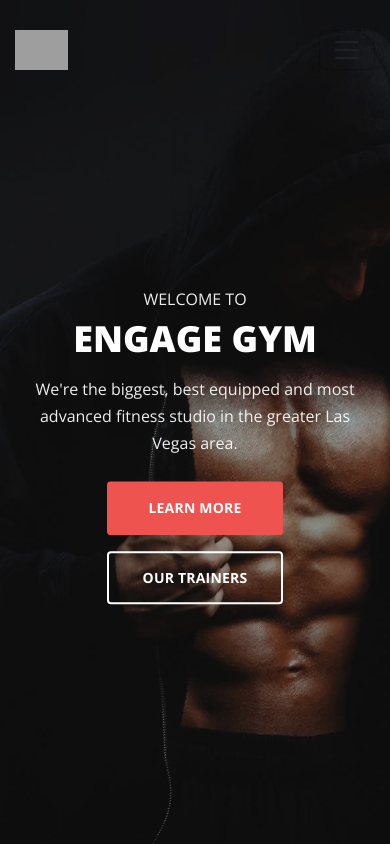
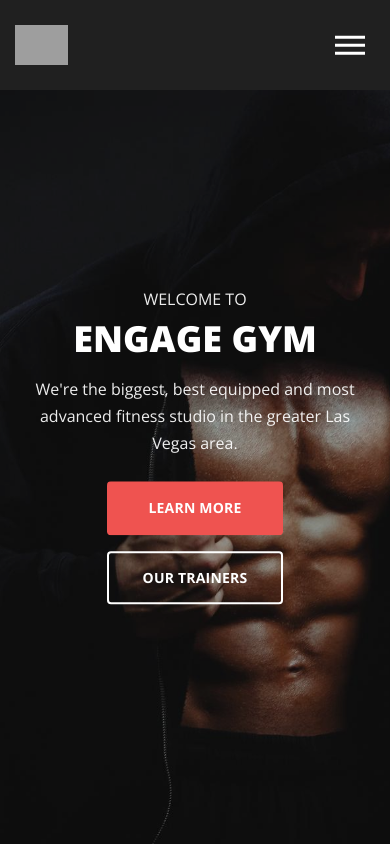
Before and after one commit to EslamElgharbawy/GYM, a React (Vite) app: page / in a window 390 px wide. Shown: the top 844 px of the page. Built offline with nearby package versions, Linux system fonts and the light colour scheme; grey boxes are pictures that could not be loaded.

Commit message:
enhance navbar with custom toggle, animated mobile menu, and responsive styling

```diff
--- a/package.json
+++ b/package.json
@@ -13,6 +13,7 @@
     "@fortawesome/fontawesome-free": "^7.2.0",
     "bootstrap": "^5.3.8",
     "countup.js": "^2.9.0",
+    "framer-motion": "^12.38.0",
     "react": "^19.2.0",
     "react-bootstrap": "^2.10.10",
     "react-dom": "^19.2.0",
--- a/src/components/Header/Header.jsx
+++ b/src/components/Header/Header.jsx
@@ -2,10 +2,12 @@ import Container from "react-bootstrap/Container";
 import Nav from "react-bootstrap/Nav";
 import Navbar from "react-bootstrap/Navbar";
 import logo from "../../assets/images/gym-light.png";
+import { AnimatePresence, motion } from "framer-motion";
 import { useEffect, useRef, useState } from "react";
 export default function Header() {
   const [active, setactive] = useState("home");
   const [NavBg, setNavBg] = useState(false);
+  const [isopen, setisOpen] = useState(null);
   const [show, setshow] = useState(true);
   const lastScroll = useRef(0);
   const sections = [
@@ -38,7 +40,7 @@ export default function Header() {
       } else {
         setNavBg(false);
       }
-      if (scrollY > lastScroll.current && scrollY > 100) {
+      if (scrollY > lastScroll.current && scrollY > 100 && !isopen) {
         setshow(false);
       } else {
         setshow(true);
@@ -54,12 +56,12 @@ export default function Header() {
     return () => {
       window.removeEventListener("scroll", handleScroll);
     };
-  }, []);
+  }, [isopen]);
   return (
     <>
       <Navbar
         expand="lg"
-        className={`nav p-0 ${NavBg ? "nav-scrolled" : "bg-transparent"} ${show ? "" : "isShow"}`}
+        className={`nav p-0 ${NavBg ? "nav-scrolled" : "bg-transparent"} ${show ? "" : "isShow"} `}
       >
         <Container className="h-100">
           <Navbar.Brand href="#">
@@ -67,7 +69,16 @@ export default function Header() {
               <img src={logo} alt="" className="w-100 h-100 object-fit-cover" />
             </div>
           </Navbar.Brand>
-          <Navbar.Toggle aria-controls="basic-navbar-nav" />
+          <div
+            onClick={() => {
+              setisOpen(!isopen);
+            }}
+            className="nav_toggle d-xl-none"
+          >
+            <span
+              className={`nav_toggle_icon ${isopen ? "active" : ""}`}
+            ></span>
+          </div>
           <Navbar.Collapse id="basic-navbar-nav" className="flex-grow-0 h-100">
             <Nav className="me-auto gap-4 h-100 align-items-center">
               {sections.map((id) => (
@@ -86,6 +97,35 @@ export default function Header() {
               ))}
             </Nav>
           </Navbar.Collapse>
+          {isopen && (
+            <AnimatePresence>
+              <motion.div
+                initial={{ height: 0, opacity: 0 }}
+                animate={{ height: "auto", opacity: 1 }}
+                exit={{ height: 0, opacity: 0 }}
+                transition={{ duration: 0.3 }}
+                className="open_menu p-3"
+              >
+                <Nav className="me-auto gap-4 h-100 align-items-center">
+                  {sections.map((id) => (
+                    <a
+                      key={id}
+                      href={`#${id}`}
+                      onClick={() => {
+                        if (id === "home") {
+                          window.scrollTo({ top: 0, behavior: "smooth" });
+                        }
+                        setisOpen(false);
+                      }}
+                      className={`nav_items ${active === id ? "active-link" : ""}`}
+                    >
+                      {id}
+                    </a>
+                  ))}
+                </Nav>
+              </motion.div>
+            </AnimatePresence>
+          )}
         </Container>
       </Navbar>
     </>
--- a/src/components/MediaQuery/MediaQurey.css
+++ b/src/components/MediaQuery/MediaQurey.css
@@ -11,6 +11,14 @@
   .container-xxl {
     --bs-gutter-x: 30px;
   }
+.nav {
+  height: 90px;
+  background-color: #202020 !important;
+
+}
+.open_menu{
+  top: 90px;
+}
 
   .slide_img {
     width: 100%;
@@ -179,6 +187,10 @@
   .container-xxl {
     --bs-gutter-x: 30px;
   }
+  .nav {
+  background-color: #202020 !important;
+
+}
   .slide_img {
     width: 100%;
     height: 100%;
@@ -335,6 +347,10 @@
   .container-xxl {
     --bs-gutter-x: 38px;
   }
+  .nav {
+  background-color: #202020 !important;
+
+}
   .slide_img {
     width: 100%;
     height: 100%;
--- a/src/index.css
+++ b/src/index.css
@@ -26,6 +26,7 @@ body {
 }
 .nav-scrolled {
   background-color: #202020;
+  position: fixed;
 }
 .isShow {
   transform: translateY(-100%);
@@ -57,7 +58,63 @@ body {
 .active-link {
   color: #ef5350;
 }
-
+.nav_toggle {
+  width: 30px;
+  height: 30px;
+  position: relative;
+  right: 10px;
+  cursor: pointer;
+  transition: all 0.3s;
+}
+.nav_toggle_icon {
+  position: absolute;
+  left: 0;
+  right: 0;
+  top: 50%;
+  background-color: white;
+  height: 2.5px;
+  transform: translateY(-50%);
+  transition: background-color 0.3s ease;
+}
+.nav_toggle_icon::before,
+.nav_toggle_icon::after {
+  content: "";
+  position: absolute;
+  left: 0;
+  right: 0;
+  background-color: white;
+  width: 100%;
+  height: 2.5px;
+  transition: all 0.3s ease;
+}
+.nav_toggle_icon::before {
+  top: -8px;
+}
+.nav_toggle_icon::after {
+  top: 8px;
+}
+.nav_toggle_icon.active {
+  background-color: transparent;
+}
+.nav_toggle_icon.active::before {
+  top: 0;
+  transform: rotate(45deg);
+}
+.nav_toggle_icon.active::after {
+  top: 0;
+  transform: rotate(-45deg);
+}
+.open_menu{
+ background-color: white;
+  position: absolute;
+  left: 0;
+  right: 0;
+  top: 100px;
+  overflow: hidden; /* مهم جدا */
+  z-index: 999;
+  border-radius: 0 0 16px 16px;
+  box-shadow: 0 10px 30px rgba(0,0,0,0.1);
+}
 #home {
   width: 100%;
   height: 100svh;
```
Also changed, not shown: 1 other file (tests, documents, lock files or other folders).
